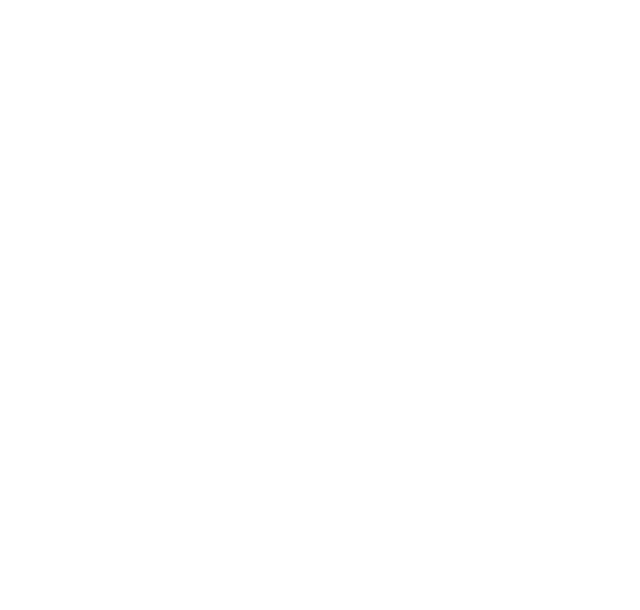
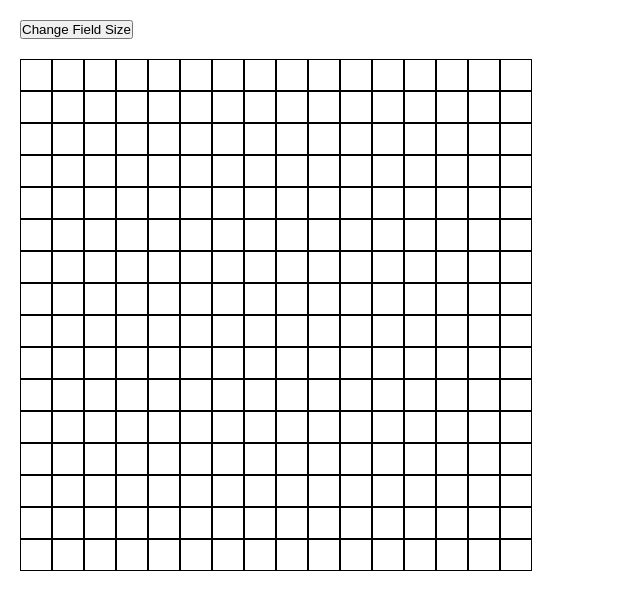
Before and after one commit to rudnak-cmyk/Etch-a-Sketch, a plain HTML site: page index.html in a window 1280 px wide. Shown: the whole page, without its empty margins (0-640 px from the left). Drawn offline with Linux system fonts and the light colour scheme.

Commit message:
javascript

```diff
--- a/index.html
+++ b/index.html
@@ -4,8 +4,19 @@
     <meta charset="UTF-8">
     <meta name="viewport" content="width=device-width, initial-scale=1.0">
     <title>Etch-a-Sketch</title>
+    <link rel="stylesheet" href="./styles.css">
 </head>
 <body>
 
+    <div id="buttons">
+        <button id="selectSize">Change Field Size</button>
+
+    </div>
+
+
+
+
+
+    <script src="./main.js"></script>
 </body>
 </html>
--- a/main.js
+++ b/main.js
@@ -0,0 +1,66 @@
+const DEFAULT_SIZE = 16;
+const Body = document.querySelector('body');
+let field;
+
+let size = DEFAULT_SIZE;
+
+let isMouseDown = false;
+
+function handleCellClick() {
+  if (!isMouseDown) {
+    this.classList.add('clickedItem');
+  }
+}
+
+function handleMouseDown() {
+  isMouseDown = true;
+}
+
+function handleMouseUp() {
+  isMouseDown = false;
+}
+
+function generateField(size){
+    if (field)
+        Body.removeChild(field);
+
+    field = document.createElement('div');
+    field.id = 'field';
+    field.style.gridTemplateColumns = `repeat(${size}, 2em)`
+    field.style.gridTemplateRows = `repeat(${size}, 2em)`
+    field.style.width = `calc(${size}*2em)`;
+    field.style.height = `calc(${size}*2em)`;
+
+    field.addEventListener('mousedown', handleMouseDown);
+    field.addEventListener('mouseup', handleMouseUp);
+
+    for (let i = 0; i < size * size; ++i) {
+    const fieldItem = document.createElement('div');
+    fieldItem.classList = 'fieldItem';
+    fieldItem.addEventListener('click', handleCellClick);
+    fieldItem.addEventListener('mouseover', function(e) {
+      if (isMouseDown) {
+        e.target.classList.add('clickedItem');
+      }
+    });
+    field.appendChild(fieldItem);
+  }
+    Body.appendChild(field);
+}
+
+const sizeButton = document.querySelector('#buttons #selectSize');
+
+sizeButton.addEventListener('click', function(){
+    let newSize;
+    do {
+        newSize = prompt("Enter new size for the drawing field: ");
+        newSize = parseInt(newSize);
+    } while (isNaN(newSize) || newSize <= 0 || newSize > 100);
+
+    size = newSize;
+    generateField(size);
+});
+
+
+
+generateField(size);
--- a/styles.css
+++ b/styles.css
@@ -0,0 +1,35 @@
+*,
+*::before,
+*::after {
+    margin: 0;
+    padding: 0;
+}
+
+#buttons {
+    margin: 20px;
+}
+
+#field {
+    display: grid;
+    margin: 20px;
+    grid-template-columns: repeat(16, 2em);
+    grid-template-rows: repeat(16, 2em);
+    background-color: tomato;
+    width: calc(16*2em);
+    height: calc(16*2em);
+}
+
+.fieldItem {
+    text-align: center;
+    border: 1px solid black;
+    background-color: white;
+    user-select: none;
+}
+
+.fieldItem:hover:not(.clickedItem) {
+    background-color: lightgray;
+}
+
+.clickedItem {
+    background-color: black;
+}
```
